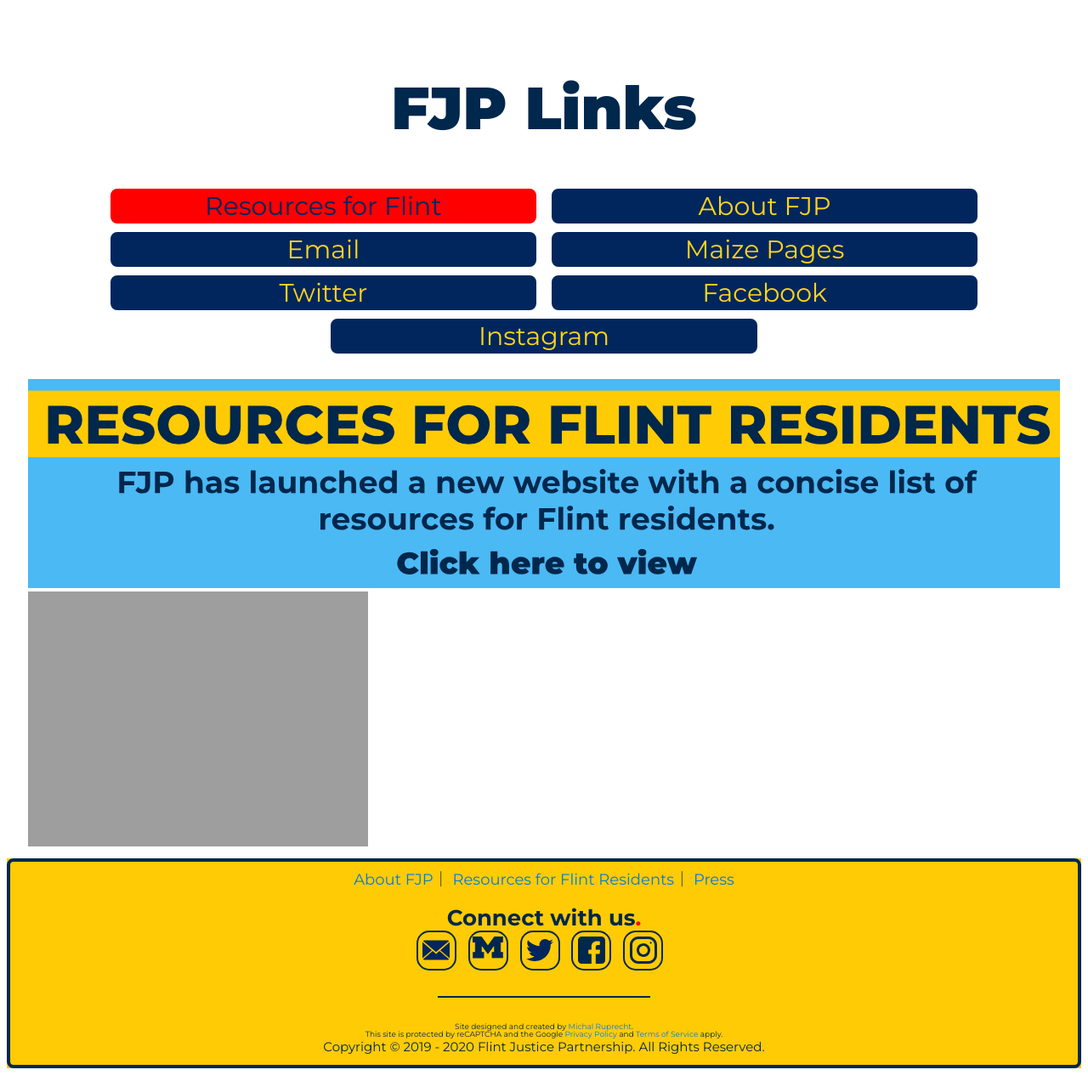
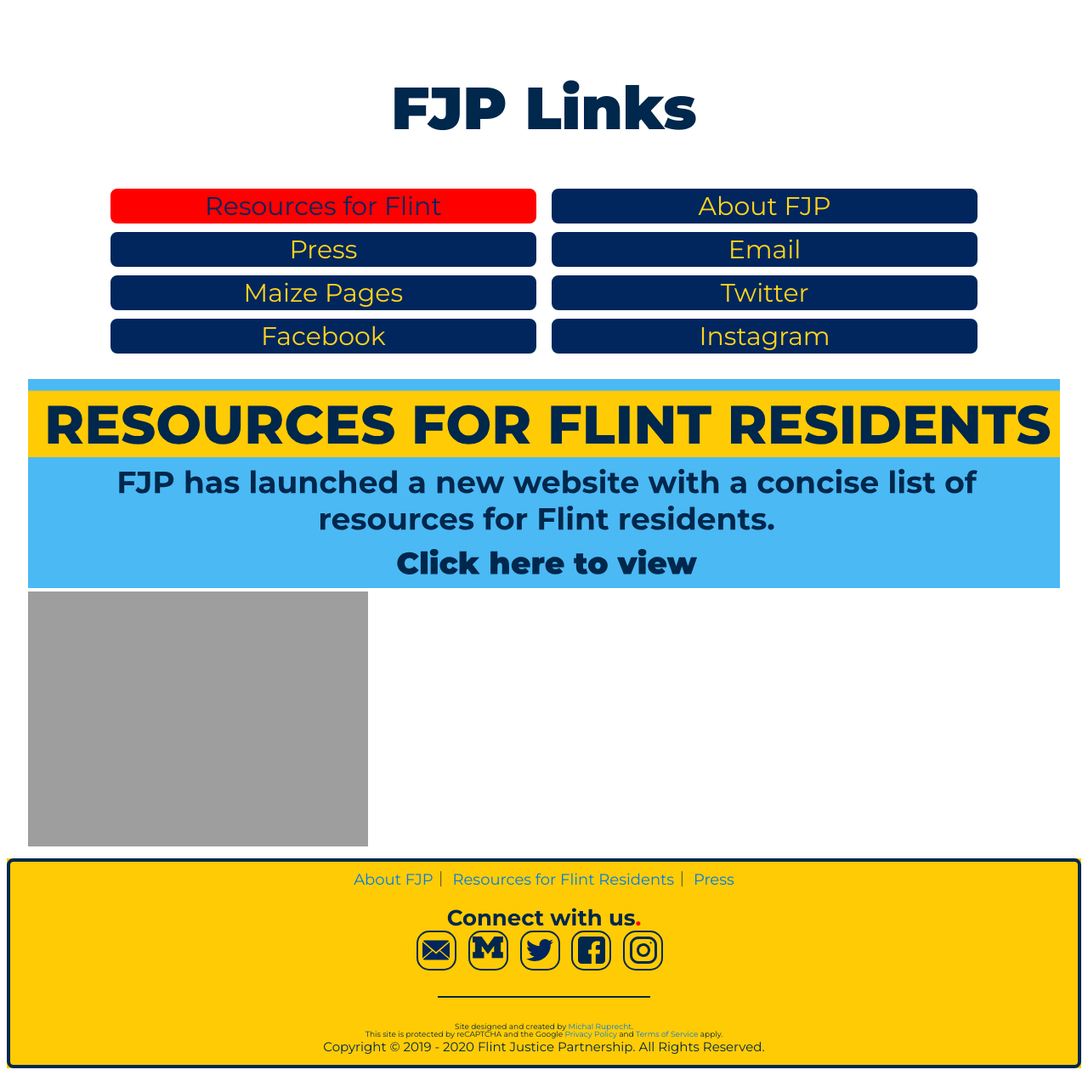
Before and after one commit to umichfjp/umichfjp.github.io, a Jekyll site: the page built from pages/social.html, in a window 1280 px wide. Shown: the whole page at 85% size. Built offline with Jekyll 4.4.1, drawn with Linux system fonts in a browser that asks for light colours.

Commit message:
Update social.html

```diff
--- a/pages/social.html
+++ b/pages/social.html
@@ -17,6 +17,7 @@ title: Social - FJP
         <h2>
           <a class="redbutton" href="https://umichfjp.github.io/pages/resources" target="_blank">Resources for Flint</a>
           <a class="button" href="https://umichfjp.github.io" target="_blank">About FJP</a>
+          <a class="button" href="https://umichfjp.github.io/pages/press" target="_blank">Press</a>
           <a class="button" href="mailto:UMich.FJP@umich.edu" target="_blank">Email</a>
           <a class="button" href="https://maizepages.umich.edu/organization/fjp/" target="_blank">Maize Pages</a>
           <a class="button" href="https://twitter.com/umichfjp" target="_blank">Twitter</a>
```
